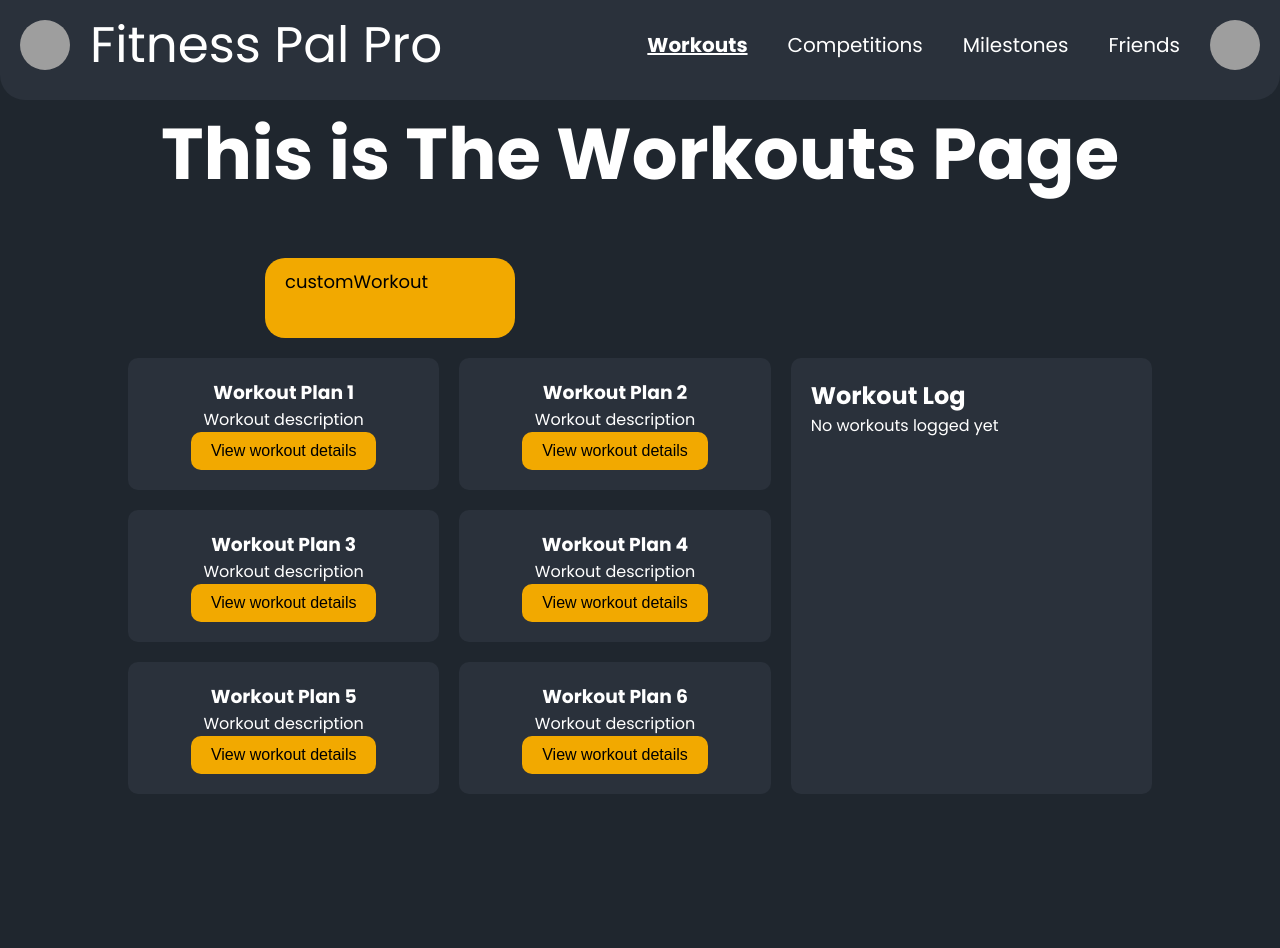
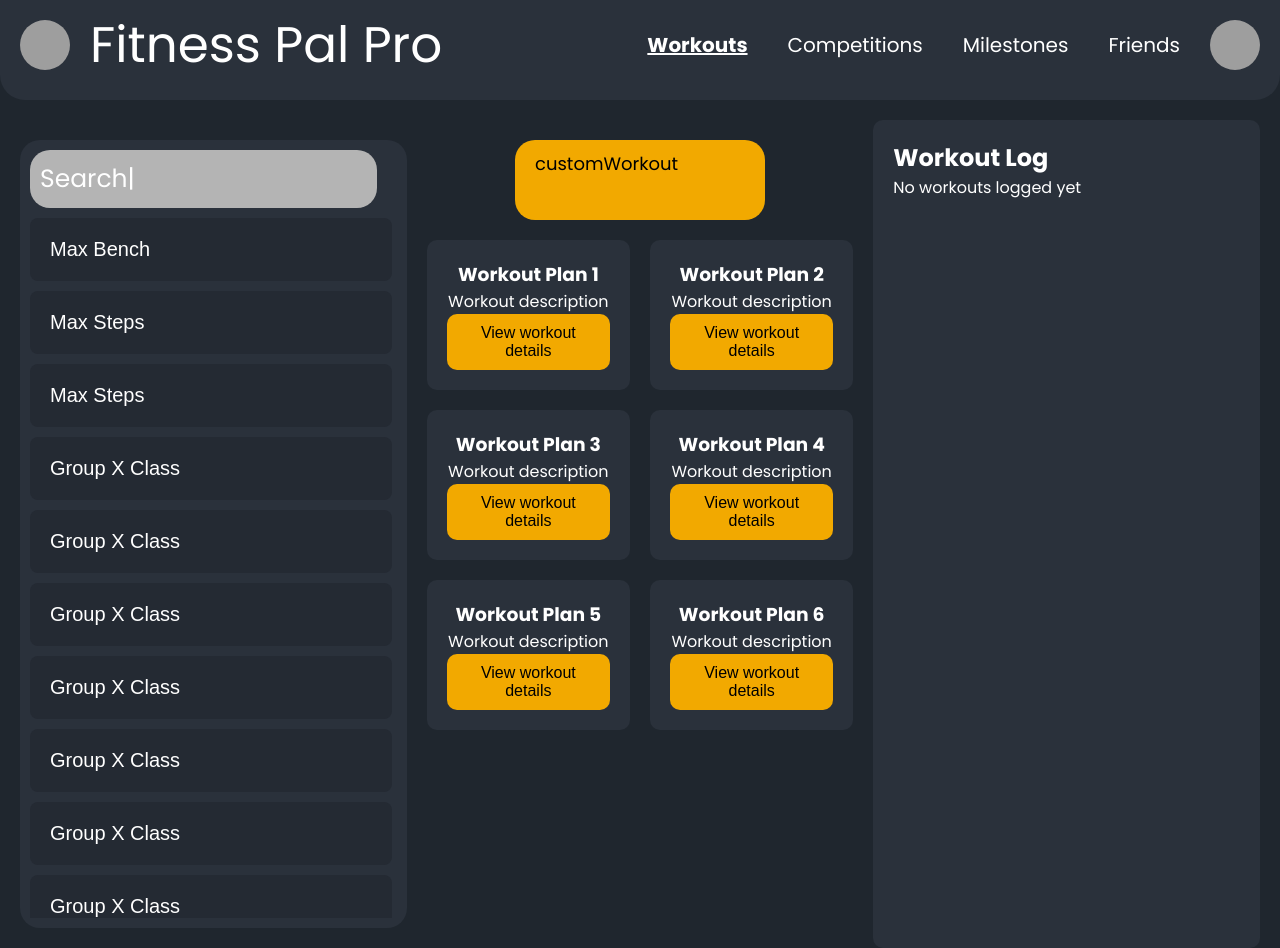
Before and after one commit to AlexMerlo1/Fitness-Pal-Pro, a React (Vite) app in the folder frontend/: page /Workouts in a window 1280 px wide. Before the commit the page ends 800 px from the top, so only its background shows below. Built offline with nearby package versions, Linux system fonts and the light colour scheme; grey boxes are pictures that could not be loaded.

Commit message:
Added search to workouts and comp

```diff
--- a/frontend/src/components/CompetitionsPage/CompetitionsPage.css
+++ b/frontend/src/components/CompetitionsPage/CompetitionsPage.css
@@ -4,6 +4,8 @@
   --lightblue: #007DFB;
   --darkblue: #004080;
   --yellow: #F2A900;
+  --offwhite: #c4c4c4;
+  --offgray: #b4b4b4;
 }
 
 body {
@@ -19,49 +21,66 @@ body {
 }
 
 .comp-info {
-  display: inline-flex;
+  /* display: inline-flex; */
   width: 100%;
   margin-left: auto;
   margin-right: auto;
+  flex-grow: 1;
+  display: grid;
+  grid-template-columns: repeat(3, 1fr);
+}
+
+.Search-div {
+  background-color: var(--lightgray);
+  border-radius: 20px;
+  margin: 20px;
+  max-height:800px;
+  padding-right:20px;
+}
+
+.Search-bar {
+  padding: 10px;
+  background-color: var(--offgray);
+  border-radius: 20px;
+  margin:10px;
+  font-size: 25px;;
 }
 
 .competition-cards {
   display: grid;
   gap: 10px;
-  margin-top: 10px;
-  width: 40%;
-  max-width: 400px;
-  max-height: 600px;
+  margin: 10px;
+  /* padding-right: 80px; */
+  width: 100%;
+  max-height: 700px;
   overflow-y: auto;
   scroll-margin-left: 20px;
-  margin-left: auto;
+
 }
 
 .competition-details {
-  width: 40%;
+
   color: #FFFFFF;
-  margin: 10px;
+  margin: auto;
   overflow-y: auto;
-  max-height: 600px;
+  max-height: 800px;
   padding-left:5px;
   padding-right:5px;
   max-width: 400px;
-  margin-right: auto;
 }
 
 .competition-card {
-  font-size: 16px;
+  font-size: 20px;
   text-align: left;
   padding: 20px;
   margin-right: 5px;
-  background-color: var(--lightgray);
+  background-color: #242a33;
   border-radius: 8px;
   color: #FFFFFF;
   border: none;
 }
 
 .competition-card:hover {
-  font-size: 16px;
   text-align: left;
   padding: 20px;
   background-color: #4D5B6B;
@@ -125,6 +144,16 @@ td {
   margin-top: 15px;
 }
 
+.competitions-log {
+  margin: 20px;
+  background: var(--lightgray);
+  border-radius: 20px;
+}
+
+.competitions-log h2{
+  margin: 20px;
+}
+
 /* width */
 ::-webkit-scrollbar {
 width: 12px;
--- a/frontend/src/components/CompetitionsPage/CompetitionsPage.jsx
+++ b/frontend/src/components/CompetitionsPage/CompetitionsPage.jsx
@@ -12,9 +12,11 @@ const CompetitionsPage2 = () => {
         <TopBar compClass="ActiveTab"/>
 
 
-        <h1>This is The Competitions Page</h1>
+        {/* <h1>This is The Competitions Page</h1> */}
 
         <div class="comp-info">
+            <div className="Search-div">
+                <div className="Search-bar">Search|</div>
                 <div class="competition-cards">
                     <button class="competition-card">Max Bench</button>
                     <button class="competition-card">Max Steps</button>
@@ -28,11 +30,7 @@ const CompetitionsPage2 = () => {
                     <button class="competition-card">Group X Class</button>
                     <button class="competition-card">Group X Class</button>
                     <button class="competition-card">Group X Class</button>
-                <button class="competition-card">Group X Class</button>
-                <button class="competition-card">Group X Class</button>
-                <button class="competition-card">Group X Class</button>
-                <button class="competition-card">Group X Class</button>
-                <button class="competition-card">Group X Class</button>
+                </div>
             </div>
             <div class="competition-details">
                 <div class="competition-header">
@@ -124,24 +122,9 @@ const CompetitionsPage2 = () => {
                     </table>
                     <p>30 fit cash for all</p>
                 </div>
-                <div class="rewards">
-                    <h3>Rewards</h3>
-                    <table class="table">
-                        <tr>
-                            <th>1.</th>
-                            <td>$25 gift card</td>
-                        </tr>
-                        <tr>
-                            <th>2.</th>
-                            <td>$15 gift card</td>
-                        </tr>
-                        <tr>
-                            <th>3.</th>
-                            <td>$10 gift card</td>
-                        </tr>
-                    </table>
-                    <p>30 fit cash for all</p>
             </div>
+            <div className="competitions-log">
+            <h2>Competitions Log</h2>
             </div>
         </div>
     </div>
--- a/frontend/src/components/HomePage/HomePage.css
+++ b/frontend/src/components/HomePage/HomePage.css
@@ -4,6 +4,8 @@
   --lightblue: #007DFB;
   --darkblue: #004080;
   --yellow: #F2A900;
+  --offwhite: #c4c4c4;
+  --offgray: #b4b4b4;
 }
 
 body {
@@ -64,7 +66,7 @@ body {
 }
 
 .Pofile-logo-button {
-  background-color: #c4c4c4;
+  background-color: var(--offwhite);
   background-image: url("/Users/benbraniff/Documents/GitHub/Fitness-Pal-Pro/frontend/src/assets/profile-icon-png-898.png");
   margin-left: 20px;
 
@@ -88,7 +90,7 @@ body {
 
 .view-friends {
   cursor: pointer;
-  background-color: #b4b4b4;
+  background-color: var(--offgray);
   border-radius: 20px;
   font-size: 30px;
   padding: 20px;
--- a/frontend/src/components/WorkoutsPage/Workouts.css
+++ b/frontend/src/components/WorkoutsPage/Workouts.css
@@ -19,6 +19,62 @@ body {
   background-color: var(--darkgray);
   color: #fff;
   height: 100vh;
+}
+
+.workout-container {
+  display: flex;
+  width: 100%;
+  margin-top: 20px;
+  flex-grow: 1;
+  display: grid;
+  grid-template-columns: repeat(3, 1fr);
+}
+
+.workout-Search-div {
+  background-color: var(--lightgray);
+  border-radius: 20px;
+  margin: 20px;
+  max-height:800px;
+  padding-right:20px;
+}
+
+.workout-Search-bar {
+  padding: 10px;
+  background-color: var(--offgray);
+  border-radius: 20px;
+  margin:10px;
+  font-size: 25px;;
+}
+
+.workout-cards {
+  display: grid;
+  gap: 10px;
+  margin: 10px;
+  width: 100%;
+  max-height: 700px;
+  overflow-y: auto;
+  scroll-margin-left: 20px;
+
+}
+
+.workout-card {
+  font-size: 20px;
+  text-align: left;
+  padding: 20px;
+  margin-right: 5px;
+  background-color: #242a33;
+  border-radius: 8px;
+  color: #FFFFFF;
+  border: none;
+}
+
+.workout-card:hover {
+  text-align: left;
+  padding: 20px;
+  background-color: #4D5B6B;
+  color: #ffffff;
+  border: none;
+  cursor: pointer;
 }
 
 .header {
@@ -47,8 +103,10 @@ body {
   border-radius: 20px;
   cursor: pointer;
   position: relative;
-  left: -250px;
   font-size: 18px;
+  margin:auto;
+  margin-top:20px;
+  margin-bottom:20px;
 }
 
 .profile-button {
@@ -89,11 +147,7 @@ body {
   background-color: #6e8299;
 }
 
-.workout-container {
-  display: flex;
-  width: 80%;
-  margin-top: 20px;
-}
+
 
 .workout-plans {
   display: grid;
@@ -129,6 +183,8 @@ body {
   flex: 1;
   background-color: var(--lightgray);
   margin-left: 20px;
+  margin-right: 20px;
+  /* margin-right: 20px; */
   padding: 20px;
   border-radius: 10px;
 }
@@ -196,7 +252,6 @@ body {
   width: 100%;
   box-shadow: 0 4px 8px 0 rgba(0, 0, 0, 0.8), 0 6px 20px 0 rgba(0, 0, 0, 0.8);
   background-color: var(--lightgray);
-  padding: 20px;
   color: white;
   text-align: center;
 }
--- a/frontend/src/components/WorkoutsPage/Workouts.jsx
+++ b/frontend/src/components/WorkoutsPage/Workouts.jsx
@@ -106,11 +106,26 @@ function Workouts() {
 
       <TopBar workoutClass="ActiveTab"/>
 
-      <h1>This is The Workouts Page</h1>
-
+      <div className="workout-container">
+        <div className="workout-Search-div">
+          <div className="workout-Search-bar">Search|</div>
+          <div class="workout-cards">
+              <button class="workout-card">Max Bench</button>
+              <button class="workout-card">Max Steps</button>
+              <button class="workout-card">Max Steps</button>
+              <button class="workout-card">Group X Class</button>
+              <button class="workout-card">Group X Class</button>
+              <button class="workout-card">Group X Class</button>
+              <button class="workout-card">Group X Class</button>
+              <button class="workout-card">Group X Class</button>
+              <button class="workout-card">Group X Class</button>
+              <button class="workout-card">Group X Class</button>
+              <button class="workout-card">Group X Class</button>
+              <button class="workout-card">Group X Class</button>
+          </div>
+        </div>
+        <div className="middle-div">
           <div className="customWorkout" onClick={() => handleCustomWorkoutClick()}>customWorkout</div>
-
-      <div className="workout-container">
           <div className="workout-plans">
             {[1, 2, 3, 4, 5, 6].map((number) => (
               <div key={number} className="workout-plan">
@@ -124,6 +139,7 @@ function Workouts() {
                 </button>
               </div>
             ))}
+          </div>
         </div>
         <div className="workout-log">
           <h2>Workout Log</h2>
```
Also changed, not shown: frontend/src/components/FriendsPage/Friends 3.jsx (added, +16 -0 lines), frontend/src/components/ScreenSize/ScreenSize 3.jsx (added, +22 -0 lines), frontend/src/assets/Fitness Pal Pro logo 1 3.png (added), frontend/src/assets/Fitness Pal Pro logo 8.png (added). Lines whose indentation alone changed are shown as unchanged.
